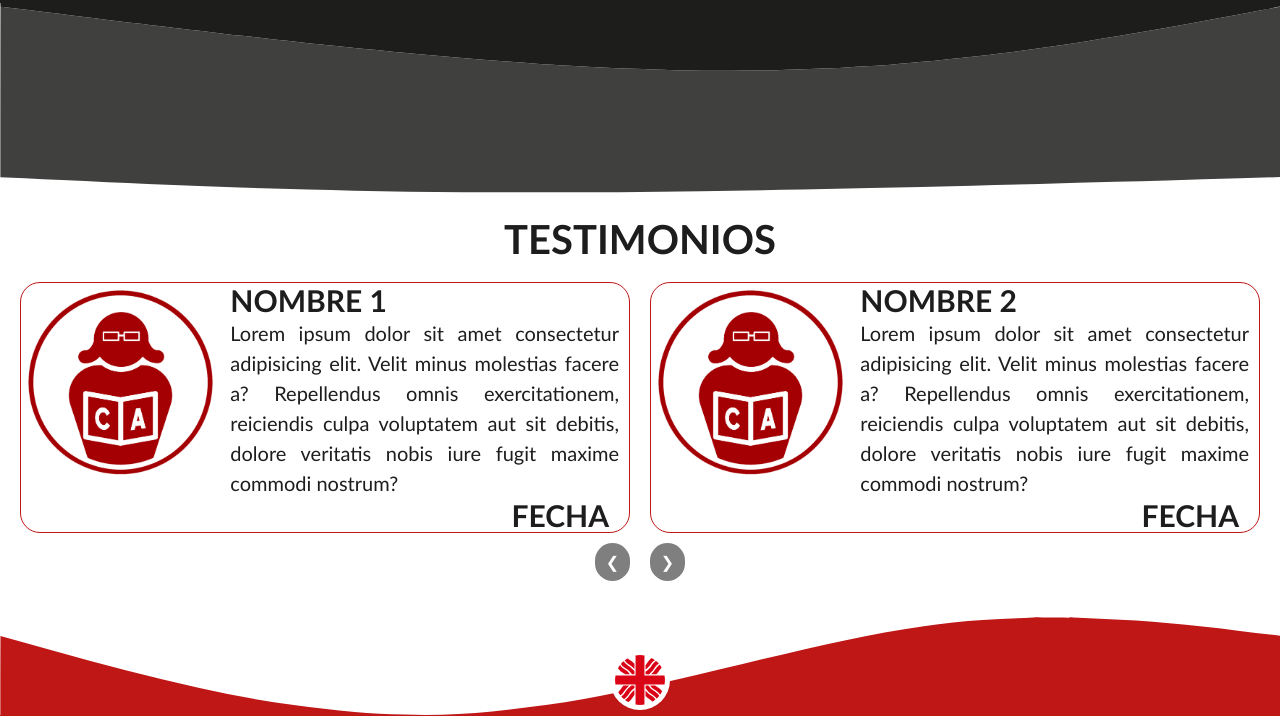
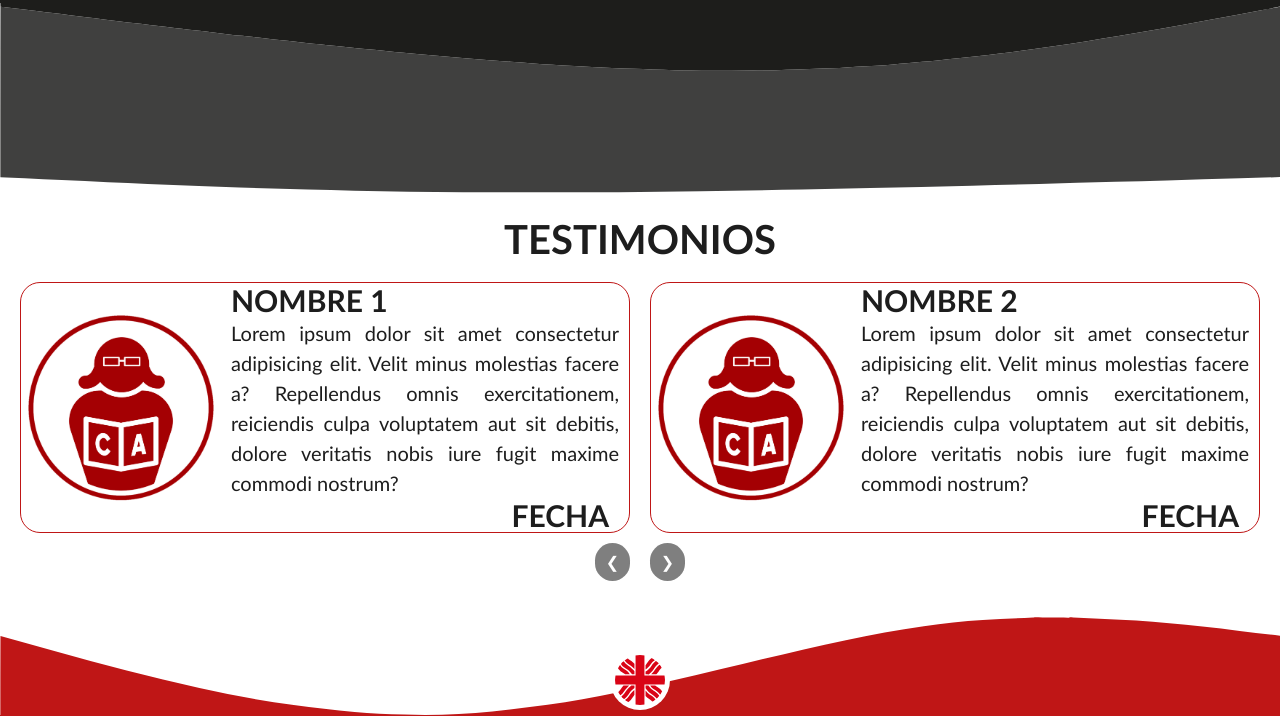
Before and after one commit to JoseArLoLo/Caritas, a PHP site: page / in a window 1280 px wide. Shown: the part 2492-3208 px from the top of the page. Run offline with PHP 8.4, Linux system fonts and the light colour scheme.

Commit message:
Correccion de bug en testimonios

```diff
--- a/index.php
+++ b/index.php
@@ -173,7 +173,9 @@ incluirTemplate('header');
             <h1 class="titulo-center">Testimonios</h1>
             <div class="testimonios">
                 <div class="testimonio">
-                    <img class="testimonio-img" src="/build/img/icono-asesorias.png" alt="testimonio">
+                    <div class="contedor-testimonio-img">
+                        <img class="testimonio-img" src="/build/img/icono-asesorias.png" alt="testimonio">
+                    </div>
                     <div class="testimonio-info">
                         <h2 class="subtitulo-left-negro">Nombre 1</h2>
                         <p>Lorem ipsum dolor sit amet consectetur adipisicing elit. Velit minus molestias facere a? Repellendus omnis exercitationem, reiciendis culpa voluptatem aut sit debitis, dolore veritatis nobis iure fugit maxime commodi nostrum?</p>
@@ -181,7 +183,9 @@ incluirTemplate('header');
                     </div>
                 </div>
                 <div class="testimonio">
-                    <img class="testimonio-img" src="/build/img/icono-asesorias.png" alt="testimonio">
+                    <div class="contedor-testimonio-img">
+                        <img class="testimonio-img" src="/build/img/icono-asesorias.png" alt="testimonio">
+                    </div>
                     <div class="testimonio-info">
                         <h2 class="subtitulo-left-negro">Nombre 2</h2>
                         <p>Lorem ipsum dolor sit amet consectetur adipisicing elit. Velit minus molestias facere a? Repellendus omnis exercitationem, reiciendis culpa voluptatem aut sit debitis, dolore veritatis nobis iure fugit maxime commodi nostrum?</p>
@@ -191,7 +195,9 @@ incluirTemplate('header');
             </div>
             <div class="testimonios">
                 <div class="testimonio">
-                    <img class="testimonio-img" src="/build/img/icono-asesorias.png" alt="testimonio">
+                    <div class="contedor-testimonio-img">
+                        <img class="testimonio-img" src="/build/img/icono-asesorias.png" alt="testimonio">
+                    </div>
                     <div class="testimonio-info">
                         <h2 class="subtitulo-left-negro">Nombre 3</h2>
                         <p>Lorem ipsum dolor sit amet consectetur adipisicing elit. Velit minus molestias facere a? Repellendus omnis exercitationem, reiciendis culpa voluptatem aut sit debitis, dolore veritatis nobis iure fugit maxime commodi nostrum?</p>
@@ -199,7 +205,9 @@ incluirTemplate('header');
                     </div>
                 </div>
                 <div class="testimonio">
-                    <img class="testimonio-img" src="/build/img/icono-asesorias.png" alt="testimonio">
+                    <div class="contedor-testimonio-img">
+                        <img class="testimonio-img" src="/build/img/icono-asesorias.png" alt="testimonio">
+                    </div>
                     <div class="testimonio-info">
                         <h2 class="subtitulo-left-negro">Nombre 4</h2>
                         <p>Lorem ipsum dolor sit amet consectetur adipisicing elit. Velit minus molestias facere a? Repellendus omnis exercitationem, reiciendis culpa voluptatem aut sit debitis, dolore veritatis nobis iure fugit maxime commodi nostrum?</p>
--- a/src/scss/layout/_testimonios.scss
+++ b/src/scss/layout/_testimonios.scss
@@ -81,6 +81,10 @@
 }
 
 .testimonio-info {
+    display: flex;
+    flex-direction: column;
+    justify-content: space-evenly;
+
     p {
         text-align: justify;
         margin: 0 1rem;
```
Also changed, not shown: build/css/app.css, 1 other file.
